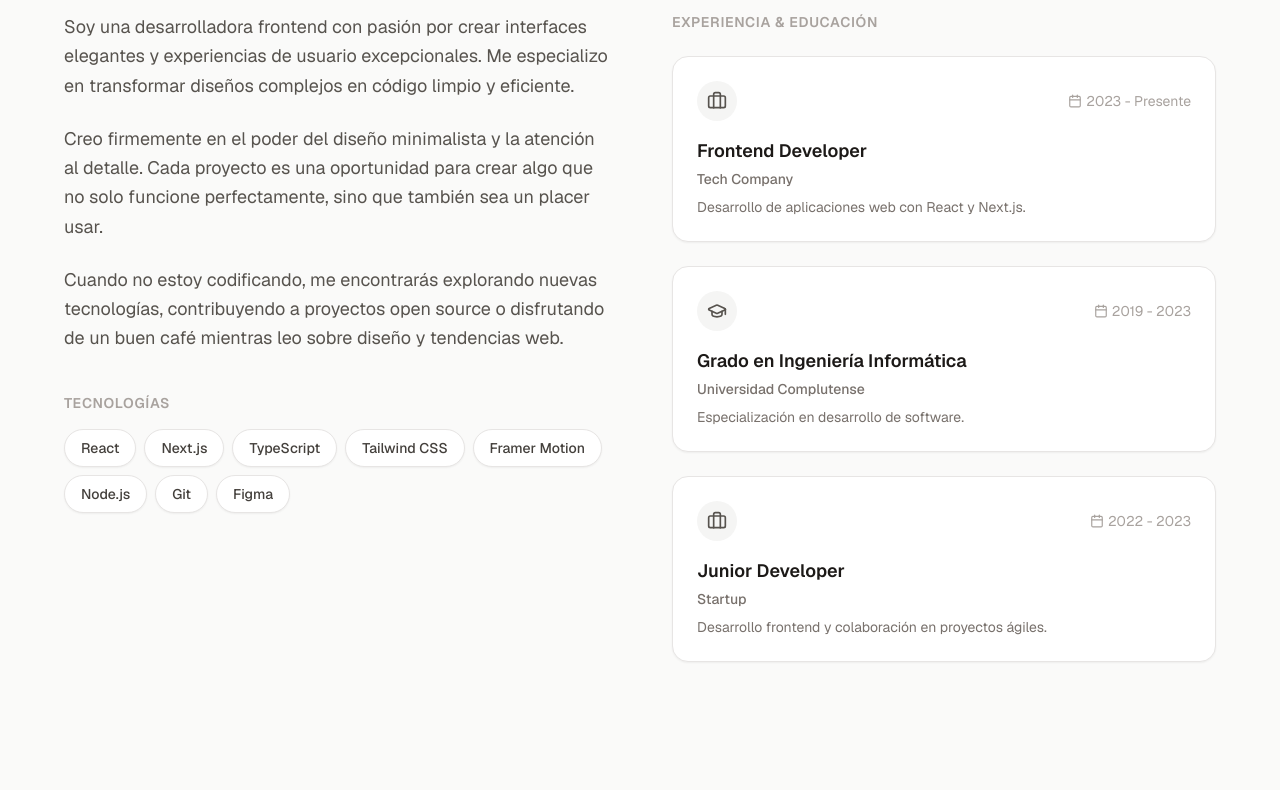
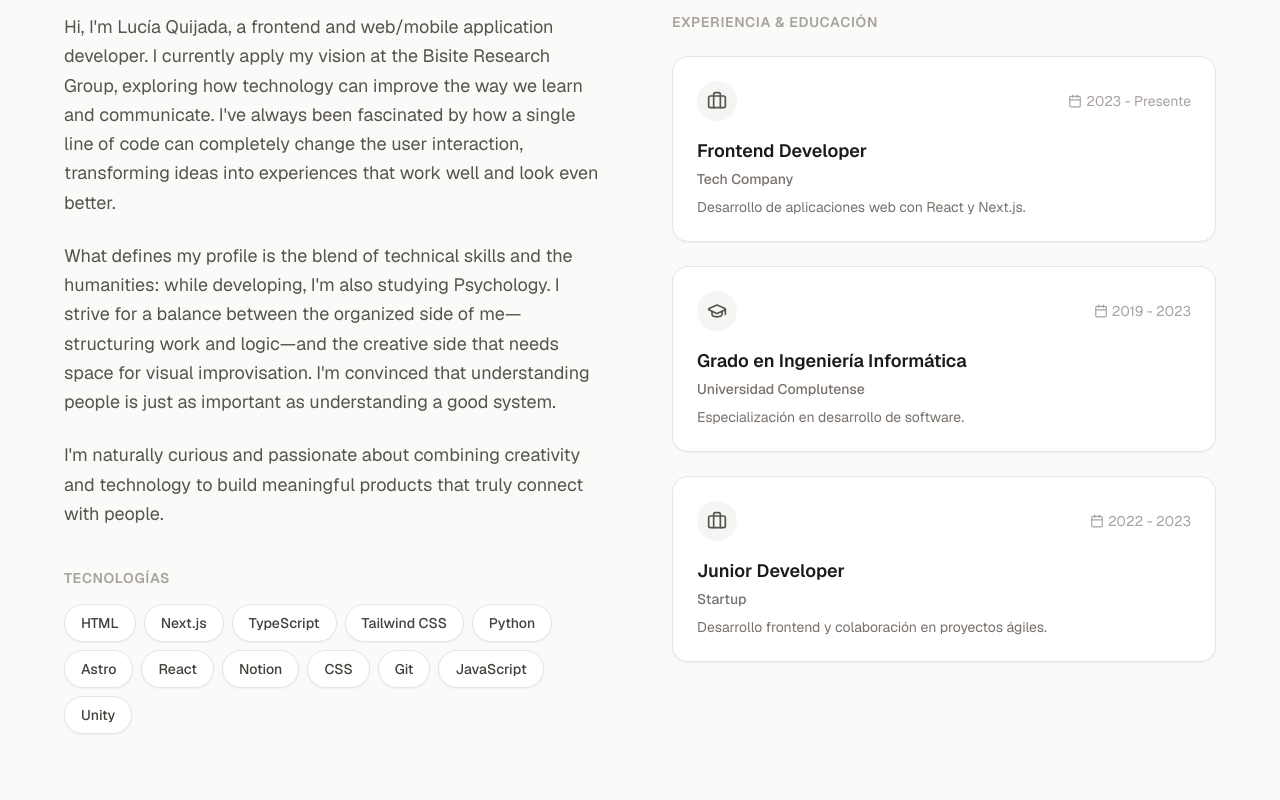
Before and after one commit to luciaquijada/quijada-dev, a Next.js app: page / in a window 1280 px wide. Shown: the part 1060-1860 px from the top of the page. Built offline with nearby package versions, Linux system fonts and the light colour scheme.

Commit message:
feat(front): add personal info

```diff
--- a/components/About.tsx
+++ b/components/About.tsx
@@ -28,14 +28,18 @@ const timeline = [
 ];
 
 const skills = [
-  "React",
+  "HTML",
   "Next.js",
   "TypeScript",
   "Tailwind CSS",
-  "Framer Motion",
-  "Node.js",
+  "Python",
+  "Astro",
+  "React",
+  "Notion",
+  "CSS",
   "Git",
-  "Figma",
+  "JavaScript",
+  "Unity",
 ];
 
 export default function About() {
@@ -67,20 +71,23 @@ export default function About() {
             className="space-y-6"
           >
             <p className="text-lg leading-relaxed text-stone-600 dark:text-stone-400">
-              Soy una desarrolladora frontend con pasión por crear interfaces
-              elegantes y experiencias de usuario excepcionales. Me especializo
-              en transformar diseños complejos en código limpio y eficiente.
+              Hi, I'm Lucía Quijada, a frontend and web/mobile application developer. I
+              currently apply my vision at the Bisite Research Group, exploring how
+              technology can improve the way we learn and communicate. I've always been
+              fascinated by how a single line of code can completely change the user
+              interaction, transforming ideas into experiences that work well and look
+              even better.
             </p>
             <p className="text-lg leading-relaxed text-stone-600 dark:text-stone-400">
-              Creo firmemente en el poder del diseño minimalista y la atención
-              al detalle. Cada proyecto es una oportunidad para crear algo que
-              no solo funcione perfectamente, sino que también sea un placer
-              usar.
+              What defines my profile is the blend of technical skills and the
+              humanities: while developing, I'm also studying Psychology. I strive for a
+              balance between the organized side of me—structuring work and logic—and the
+              creative side that needs space for visual improvisation. I'm convinced that
+              understanding people is just as important as understanding a good system.
             </p>
             <p className="text-lg leading-relaxed text-stone-600 dark:text-stone-400">
-              Cuando no estoy codificando, me encontrarás explorando nuevas
-              tecnologías, contribuyendo a proyectos open source o disfrutando
-              de un buen café mientras leo sobre diseño y tendencias web.
+              I'm naturally curious and passionate about combining creativity and technology to build
+              meaningful products that truly connect with people.
             </p>
 
             {/* Skills */}
--- a/components/Footer.tsx
+++ b/components/Footer.tsx
@@ -4,9 +4,9 @@ import { motion } from "framer-motion";
 import { Mail, ArrowUpRight, MapPin, Github, Linkedin } from "lucide-react";
 
 const socialLinks = [
-  { name: "LinkedIn", href: "#", icon: Linkedin },
-  { name: "GitHub", href: "#", icon: Github },
-  { name: "Email", href: "mailto:hola@ejemplo.com", icon: Mail },
+  { name: "LinkedIn", href: "https://www.linkedin.com/in/luciaquijada/", icon: Linkedin },
+  { name: "GitHub", href: "https://github.com/luciaquijada", icon: Github },
+  { name: "Email", href: "mailto:lquijadagordo17@gmail.com", icon: Mail },
 ];
 
 export default function Footer() {
@@ -56,7 +56,7 @@ export default function Footer() {
             </p>
             <div className="flex items-center gap-1 text-sm text-stone-400 dark:text-stone-500">
               <MapPin className="h-3.5 w-3.5" />
-              Madrid, España
+              Salamanca, España
             </div>
           </div>
 
--- a/components/Hero.tsx
+++ b/components/Hero.tsx
@@ -3,7 +3,7 @@
 import { motion } from "framer-motion";
 import { ArrowDown } from "lucide-react";
 
-const roles = ["Frontend Developer", "UI/UX Enthusiast", "Creative Coder"];
+const roles = ["Fullstack Developer", "Web & Mobile Apps", "Game Developer"];
 
 export default function Hero() {
   return (
```
